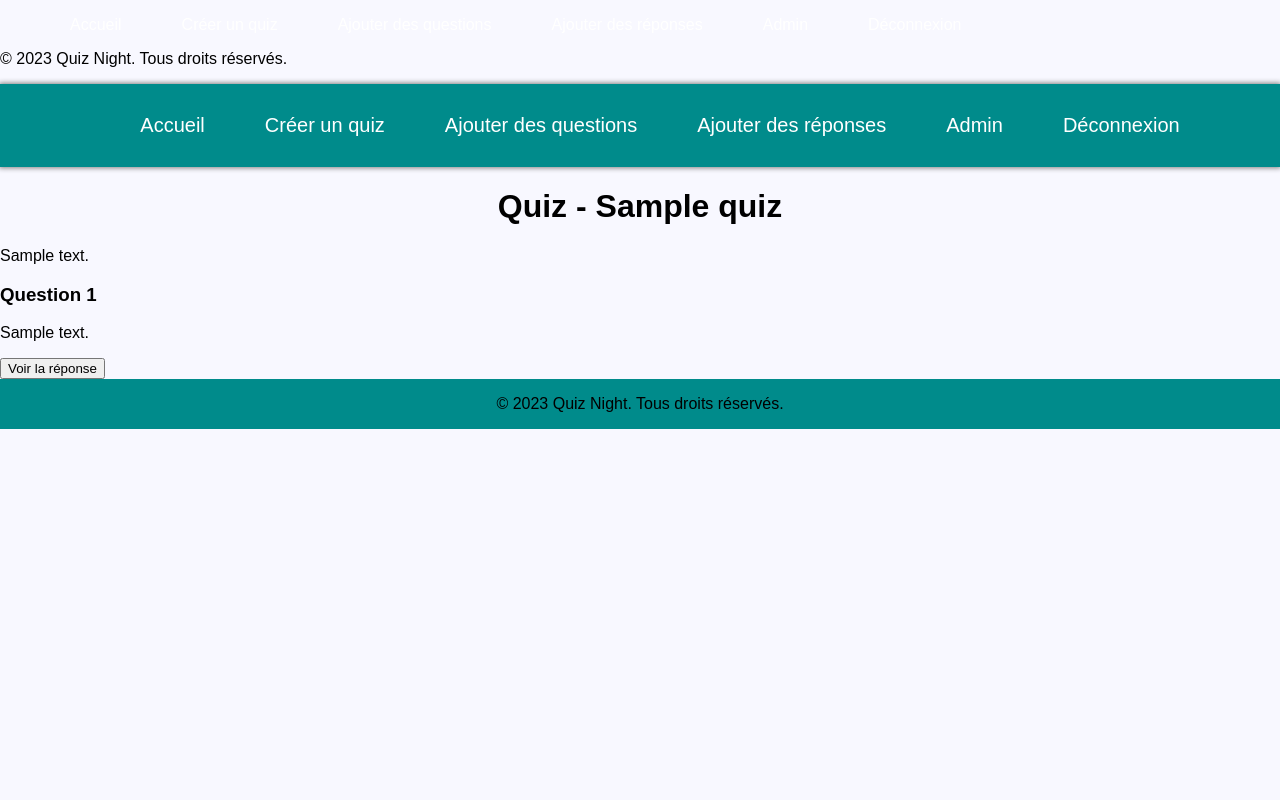
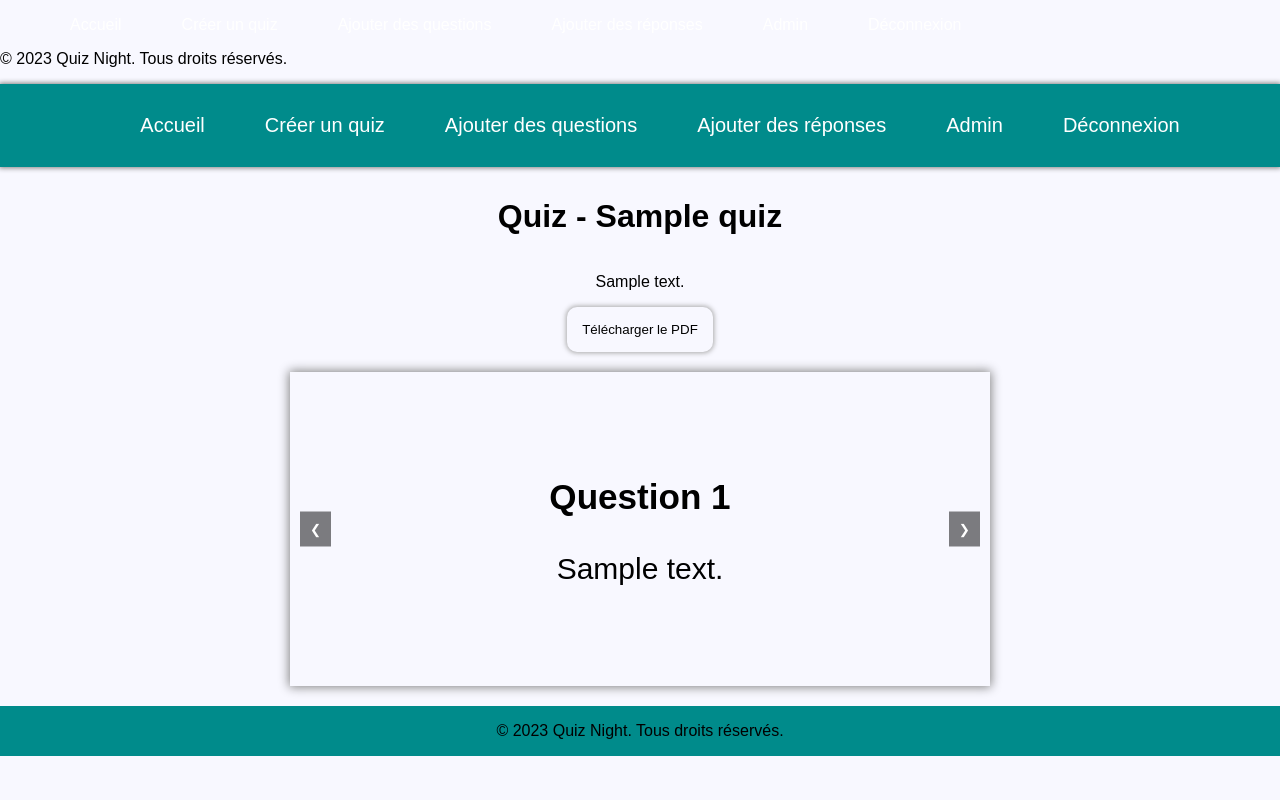
Before and after one commit to clarisse-lebaut/quizznight, a PHP site: page /pages/quizz.php?id=1 in a window 1280 px wide. Run offline with PHP 8.4, Linux system fonts and the light colour scheme; the visitor is signed in with stand-in values (Sample User, id 1); tables that the repository leaves empty or names only in its code hold one stand-in row (values such as "Sample post").

Commit message:
style and design, download PDF, minor update

```diff
--- a/class/classFooter.php
+++ b/class/classFooter.php
@@ -16,7 +16,6 @@
             text-align: center;
         }
     </style>
-    <main class="main">
     <?php
     class Footer
     {
@@ -26,7 +25,6 @@
         }
     }
     ?>
-    </main>
 </body>
 
 </html>
--- a/class/classNavBar.php
+++ b/class/classNavBar.php
@@ -8,7 +8,6 @@
 </head>
 
 <body>
-    <main class="main">
         <?php
         class NavConnect
         {
@@ -25,7 +24,6 @@
             }
         }
         ?>
-    </main>
 </body>
 
 </html>
--- a/pages/quizz.php
+++ b/pages/quizz.php
@@ -56,23 +56,7 @@ $stmt_questions->execute();
     <link rel="stylesheet" href="../styles/navbar.css">
     <link rel="stylesheet" href="../styles/body.css">
     <link rel="stylesheet" href="../styles/welcome.css">
-    <style>
-        .answer-container {
-            display: none;
-            /* Par défaut, les réponses sont cachées */
-            margin-top: 10px;
-        }
-    </style>
-    <script>
-        function toggleAnswer(questionId) {
-            var answerContainer = document.getElementById('answer-container-' + questionId);
-            if (answerContainer.style.display === 'none') {
-                answerContainer.style.display = 'block';
-            } else {
-                answerContainer.style.display = 'none';
-            }
-        }
-    </script>
+    <link rel="stylesheet" href="../styles/quizz(2).css">
 </head>
 
 <body>
@@ -86,46 +70,71 @@ $stmt_questions->execute();
         <h1>Quiz - <?php echo htmlspecialchars($row_quiz['title']); ?></h1>
         <p><?php echo htmlspecialchars($row_quiz['description']); ?></p>
 
+        <?php
+        function isLoggedIn()
+        {
+            return isset($_SESSION['user_id']);
+        }
+        if (isLoggedIn()) {
+            echo "<form id='PDF' action='generate_pdf.php?id=" . htmlspecialchars($quiz_id) . "' method='POST'>";
+            echo "<button id='btn_PDF' type='submit' name='generate_pdf'>Télécharger le PDF</button>";
+            echo "</form>";
+        }
+        ?>
+
+        <!-- Slider container -->
+        <div class="slider-container">
+            <div class="slider-wrapper">
+                <!-- Slides -->
                 <?php if ($stmt_questions->rowCount() == 0): ?>
+                    <div class="slide">
                         <p>Aucune question trouvée pour ce quiz.</p>
+                    </div>
                 <?php else: ?>
-            <form method="POST" action="submit_quiz.php">
                     <?php $i = 1; ?>
                     <?php while ($row_questions = $stmt_questions->fetch(PDO::FETCH_ASSOC)): ?>
+                        <div class="slide">
                             <h3>Question <?php echo $i; ?></h3>
                             <p><?php echo htmlspecialchars($row_questions['question_text']); ?></p>
 
-                    <?php
-                    // Récupération des réponses associées à la question
-                    $sql_answers = "SELECT * FROM answer WHERE question_id = :question_id";
-                    $stmt_answers = $connexion->prepare($sql_answers);
-                    $stmt_answers->bindParam(':question_id', $row_questions['id'], PDO::PARAM_INT);
-                    $stmt_answers->execute();
-                    ?>
 
-                    <button type="button" onclick="toggleAnswer(<?php echo $row_questions['id']; ?>)">
-                        Voir la réponse
-                    </button>
 
-                    <div id="answer-container-<?php echo $row_questions['id']; ?>" class="answer-container">
-                        <ul>
-                            <?php while ($row_answers = $stmt_answers->fetch(PDO::FETCH_ASSOC)): ?>
-                                <li>
-                                    <p id="answer_<?php echo $row_answers['id']; ?>"
-                                        name="question_<?php echo $row_questions['id']; ?>"
-                                        value="<?php echo $row_answers['id']; ?>" required>
-                                    <label
-                                        for="answer_<?php echo $row_answers['id']; ?>"><?php echo htmlspecialchars($row_answers['answer_text']); ?></label>
-                                </li>
+                            <?php $i++; ?>
+                        </div>
                     <?php endwhile; ?>
-                        </ul>
+                <?php endif; ?>
             </div>
 
-                    <?php $i++; ?>
-                <?php endwhile; ?>
-            </form>
-        <?php endif; ?>
+            <!-- Navigation buttons -->
+            <button class="slider-button-prev" onclick="moveSlide(-1)">&#10094;</button>
+            <button class="slider-button-next" onclick="moveSlide(1)">&#10095;</button>
+        </div>
     </main>
+    <!-- partie pour faire apparaitre le contenue du quiz dans une carrousel -->
+    <script>
+        let currentSlide = 0;
+
+        function moveSlide(direction) {
+            const slides = document.querySelectorAll('.slide');
+            const totalSlides = slides.length;
+            currentSlide = (currentSlide + direction + totalSlides) % totalSlides;
+            const offset = -currentSlide * 100;
+            document.querySelector('.slider-wrapper').style.transform = `translateX(${offset}%)`;
+        }
+
+        function toggleAnswer(questionId) {
+            const answerContainer = document.getElementById('answer-container-' + questionId);
+            if (answerContainer.style.display === 'none') {
+                answerContainer.style.display = 'block';
+            } else {
+                answerContainer.style.display = 'none';
+            }
+        }
+
+        // Initialize first slide
+        moveSlide(0);
+    </script>
+
 
     <footer>
         <?php $footer->footer(); ?>
--- a/styles/body.css
+++ b/styles/body.css
@@ -1,5 +1,5 @@
 body {
   margin: 0px;
   font-family: Arial, Helvetica, sans-serif;
-  background-color: #F8F8FF;
+  background-color: #f8f8ff;
 }
--- a/styles/edit_quiz.css
+++ b/styles/edit_quiz.css
@@ -41,7 +41,7 @@ form {
 }
 
 input {
-  height: 50px;
+  height: 80px;
   border-radius: 5px;
   text-align: center;
 }
--- a/styles/index.css
+++ b/styles/index(2).css
@@ -62,6 +62,10 @@ h1,
   background-color: rgba(0, 139, 109, 0.334);
 }
 
+.quiz_desciprtion{
+  text-align: center;
+}
+
 footer {
   display: flex;
   justify-content: center;
--- /dev/null
+++ b/styles/quizz(2).css
@@ -0,0 +1,66 @@
+main {
+  display: flex;
+  flex-direction: column;
+  justify-content: center;
+  align-items: center;
+}
+
+.slider-container {
+  position: relative;
+  width: 100%;
+  max-width: 600px;
+  margin: 20px auto;
+  overflow: hidden;
+  text-align: center;
+  padding: 50px;
+  font-size: 30px;
+  box-shadow: gray 0 0 10px 1px;
+}
+
+.slider-wrapper {
+  display: flex;
+  transition: transform 0.5s ease;
+}
+
+.slide {
+  min-width: 100%;
+  box-sizing: border-box;
+  padding: 20px;
+}
+
+.slider-button-prev,
+.slider-button-next {
+  position: absolute;
+  top: 50%;
+  transform: translateY(-50%);
+  background-color: rgba(0, 0, 0, 0.5);
+  color: white;
+  border: none;
+  padding: 10px;
+  cursor: pointer;
+}
+
+.slider-button-prev {
+  left: 10px;
+}
+
+.slider-button-next {
+  right: 10px;
+}
+
+#btn_PDF {
+  padding: 15px;
+  border: none;
+  background-color: #f8f8ff;
+  border-radius: 10px;
+  box-shadow: darkgray 0px 0px 5px 1px;
+}
+
+#btn_PDF:hover {
+  background-color: rgba(0, 139, 109, 0.334);
+}
+
+#btn_PDF:active {
+  transform: translateY(10px);
+  box-shadow: darkgray 0px -10px 5px 1px;
+}
--- a/styles/welcome.css
+++ b/styles/welcome(2).css
@@ -53,6 +53,7 @@ h1,
   justify-content: center;
   align-items: center;
   align-content: center;
+  text-align: justify;
   border: 1px solid #ccc;
   background-color: white;
   padding: 10px;
@@ -69,6 +70,10 @@ h1,
   background-color: rgba(0, 139, 109, 0.334);
 }
 
+.quiz_description {
+  text-align: center;
+}
+
 .a_details {
   color: blue;
   text-decoration: none;
```
Also changed, not shown: index.php (+8 -9 lines), pages/generate_pdf.php (added, +128 -0 lines), pages/welcome.php (+5 -5 lines), to delete in dev (from pages file)/quiz.php (deleted, +0 -111 lines), styles/add.css (line endings or trailing spaces), 4 other files. Lines whose indentation alone changed are shown as unchanged.
